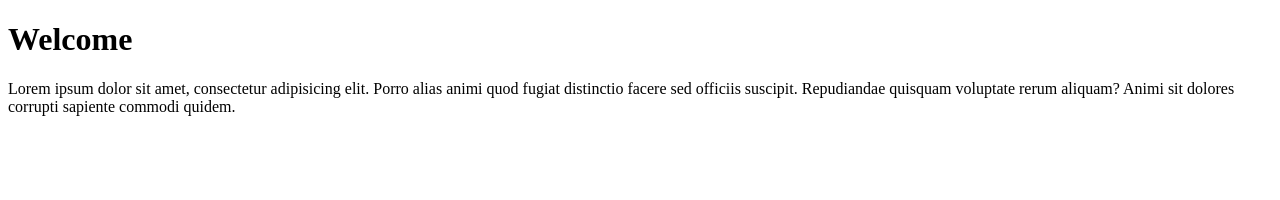
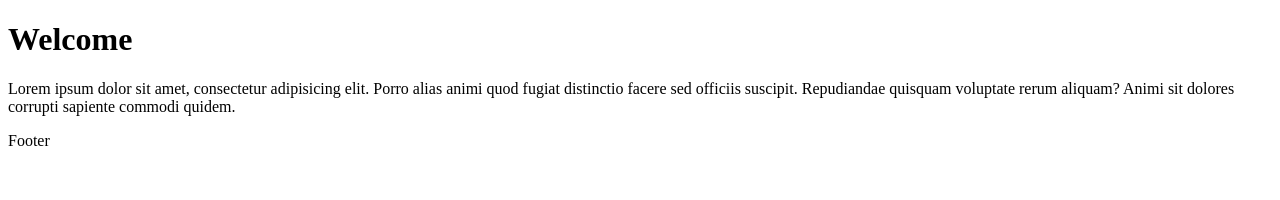
Before and after one commit to meenumohandas9597/gitCollab, a React (Vite) app: page / in a window 1280 px wide. Shown: the top 200 px of the page. Built offline with nearby package versions, Linux system fonts and the light colour scheme.

Commit message:
Footer created

```diff
--- a/src/App.jsx
+++ b/src/App.jsx
@@ -1,5 +1,6 @@
 
 import './App.css'
+import Footer from './Pages/Footer'
 import Header from './Pages/Header'
 
 function App() {
@@ -8,7 +9,12 @@ function App() {
     <>
      <h1>Welcome</h1>
      <p>Lorem ipsum dolor sit amet, consectetur adipisicing elit. Porro alias animi quod fugiat distinctio facere sed officiis suscipit. Repudiandae quisquam voluptate rerum aliquam? Animi sit dolores corrupti sapiente commodi quidem.</p>
+     <Footer/>
     </>
+
+
+
+
   )
 }
 
--- /dev/null
+++ b/src/Pages/Footer.jsx
@@ -0,0 +1,11 @@
+import React from 'react'
+
+function Footer() {
+  return (
+    <>
+      Footer
+    </>
+  )
+}
+
+export default Footer
```
